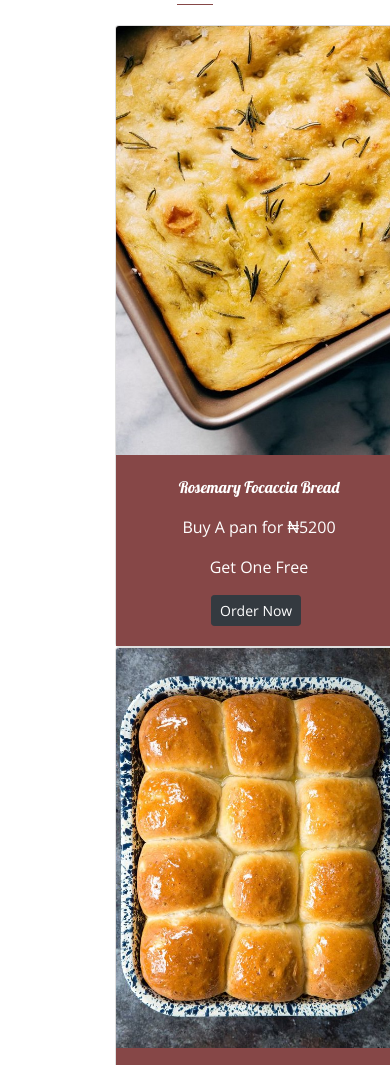
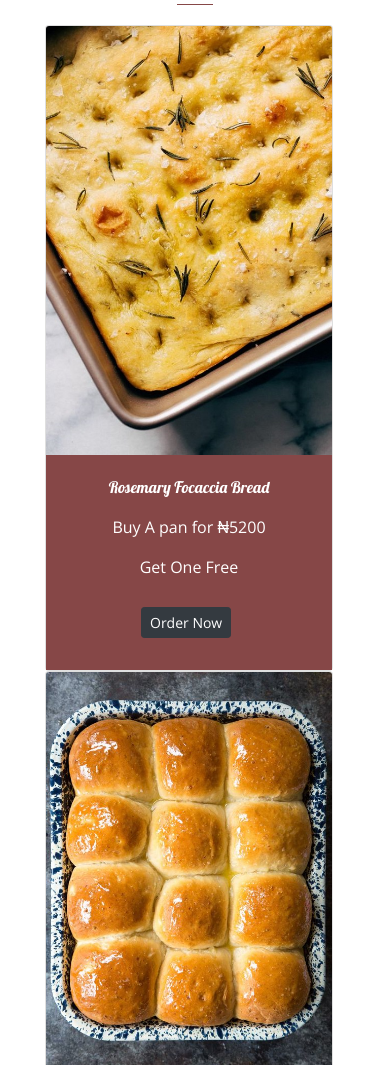
Before and after one commit to Gabicle/GigisBakery, a plain HTML site: page index.html in a window 390 px wide. Shown: the part 407-1472 px from the top of the page. Drawn offline with nearby package versions, Linux system fonts and the light colour scheme.

Commit message:
Made it mobile responsive

```diff
--- a/index.html
+++ b/index.html
@@ -3,6 +3,7 @@
 
 <head>
   <title>Gigi's Bakery</title>
+  <meta name="viewport" content="width=device-width, initial-scale=1">
 
 
 
@@ -29,7 +30,7 @@
   <header id="title">
     <nav class="navbar fixed-top navbar-expand-lg navbar-dark navbar-custom ">
       <a class="navbar-brand" href="#">
-        <img src="images/baker.png" width="30" height="30" class="d-inline-block align-top" alt="">
+        <img src="images/baker.png" width="30" height="30" class="d-inline-block nav-image align-top" alt="">
         Gigi's Bakery</a>
       <button class="navbar-toggler" type="button" data-toggle="collapse" data-target="#navbarTogglerDemo01" aria-controls="navbarTogglerDemo01" aria-expanded="false" aria-label="Toggle navigation">
         <span class="navbar-toggler-icon"></span>
--- a/style.css
+++ b/style.css
@@ -27,6 +27,9 @@ body{
 	font-size: 3rem;
 	color: #864747;
 }
+.download-button{
+	margin: 5% 3% 5% 0;
+}
 .hr1{
 width: 10%;
 margin-bottom: 20px;
@@ -38,7 +41,7 @@ border-color: #864747;
 }
 .h5text{
 	font-weight: lighter;
-	font-size: 3rem;
+	/* font-size: 3rem; */
 	background-color: #3e2723;
 	font-family: 'Lobster', cursive;
 }
@@ -49,23 +52,40 @@ background-color: #864747;
 	color: white;
 	font-family: 'Lobster', cursive;
 }
+@media (min-width:1000px) {
+	.h5text{
+		font-size: 3rem;
+		}
+}
+
 @media (max-width: 991px) {
   #title {
     text-align: center;
   }
 .h5text{
+	/* font-size: 1rem; */
+}
+
+.navbar-brand{
 	font-size: 2rem;
 }
 }
-@media (max-width: 770px) {
+@media (min-width:350px) and (max-width: 360px) {
 	.row{
-		padding-left: 100px;
-		padding-right: 100px;
+		padding-left: 20px;
+		padding-right: 20px;
+
+}
+}
+@media (min-width:361px) and (max-width: 600px) {
+	.row{
+		padding-left: 30px;
+		padding-right: 30px;
 
 }
 }
 .slide-text{
-	font-size: 2rem;
+	/* font-size: 2rem; */
 }
 .p-text{
 	font-size: 1.5rem;
```
